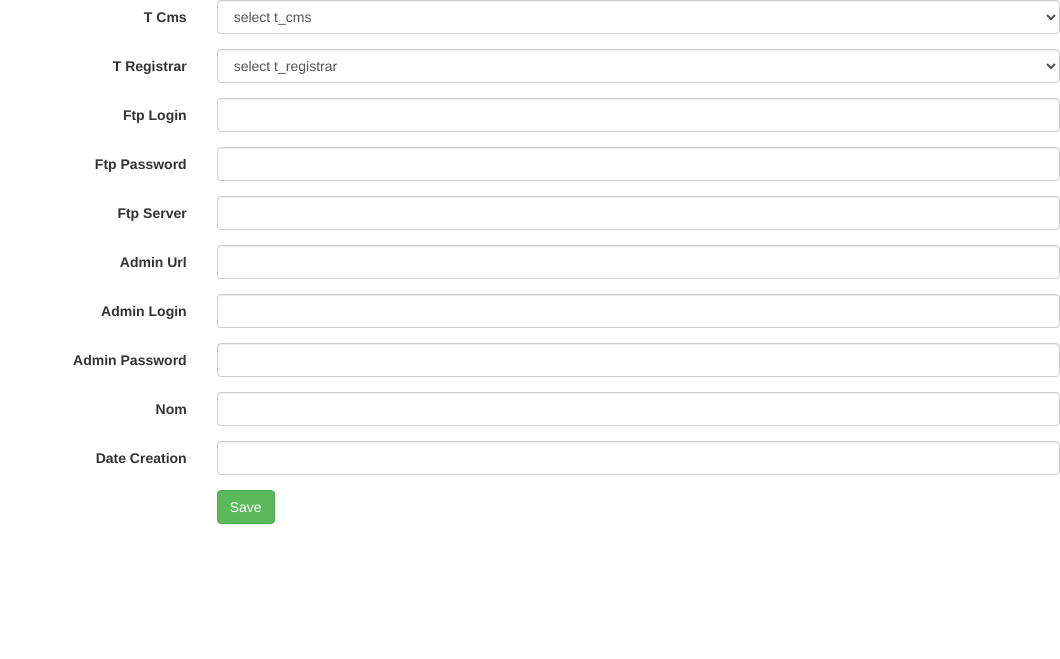
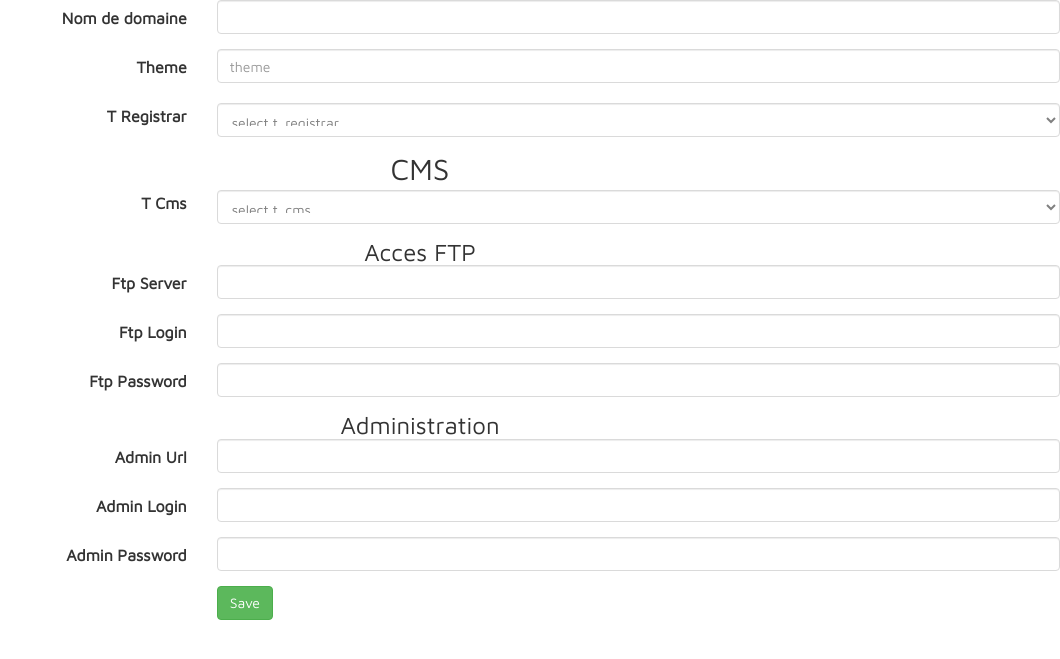
Before and after one commit to volatianaHelisoa/ndd, a CodeIgniter app: page /ndd_tools/domaine/add in a window 1280 px wide. Shown: the top 659 px of the page, without its empty margins (220-1280 px from the left). Run offline with CodeIgniter, Linux system fonts and the light colour scheme; tables that the repository leaves empty hold one stand-in row (values such as "Sample post"); some libraries are stand-ins or nearby versions.

Commit message:
domaine add

```diff
--- a/application/controllers/Domaine.php
+++ b/application/controllers/Domaine.php
@@ -19,8 +19,16 @@ class Domaine extends CI_Controller{
         $data['t_domaine'] = $this->Domaine_model->get_all_t_domaine();
 
         $data['_view'] = 'domaine/index';
+
+
+        // $this->load->view('template/header');
+        // $this->load->view('domaine/index',$data);
+        // $this->load->view('template/footer');
         $this->load->view('layouts/main',$data);
+
     }
+
+
 
     /*
      * Adding a new t_domaine
@@ -119,4 +127,16 @@ class Domaine extends CI_Controller{
             show_error('The t_domaine you are trying to delete does not exist.');
     }
 
+
+    function get_autocomplete_theme(){
+        var_dump($_GET['term']);
+        if (isset($_GET['term'])) {
+            $this->load->model('Theme_model');
+            $result = $this->Theme_model->suggested_theme($_GET['term']);
+
+            echo json_encode($result);
+
+        }
+    }
+
 }
--- a/application/views/domaine/add.php
+++ b/application/views/domaine/add.php
@@ -1,19 +1,19 @@
 <?php echo form_open('domaine/add',array("class"=>"form-horizontal")); ?>
 
+
+
+<div class="first-add">
+
 	<div class="form-group">
-		<label for="id_cms" class="col-md-4 control-label">T Cms</label>
+		<label for="nom" class="col-md-4 control-label">Nom de domaine</label>
 		<div class="col-md-8">
-			<select name="id_cms" class="form-control">
-				<option value="">select t_cms</option>
-				<?php
-				foreach($all_t_cms as $t_cms)
-				{
-					$selected = ($t_cms['id'] == $this->input->post('id_cms')) ? ' selected="selected"' : "";
-
-					echo '<option value="'.$t_cms['id'].'" '.$selected.'>'.$t_cms['id'].'</option>';
-				}
-				?>
-			</select>
+			<input type="text" name="nom" value="<?php echo $this->input->post('nom'); ?>" class="form-control" id="nom" />
+		</div>
+	</div>
+	<div class="form-group">
+		<label for="id_theme" class="col-md-4 control-label">Theme</label>
+		<div class="col-md-8">
+			<input type="text" class="form-control" id="theme" placeholder="theme" >
 		</div>
 	</div>
 	<div class="form-group">
@@ -26,10 +26,42 @@
 				{
 					$selected = ($t_registrar['id'] == $this->input->post('id_registrar')) ? ' selected="selected"' : "";
 
-					echo '<option value="'.$t_registrar['id'].'" '.$selected.'>'.$t_registrar['id'].'</option>';
+					echo '<option value="'.$t_registrar['id'].'" '.$selected.'>'.$t_registrar['name'].'</option>';
 				}
 				?>
 			</select>
+		</div>
+	</div>
+
+
+</div>
+
+<div class="second-add">
+
+<h2 class="text-center">CMS</h2>
+
+<div class="form-group">
+	<label for="id_cms" class="col-md-4 control-label">T Cms</label>
+	<div class="col-md-8">
+		<select name="id_cms" class="form-control">
+			<option value="">select t_cms</option>
+			<?php
+			foreach($all_t_cms as $t_cms)
+			{
+				$selected = ($t_cms['id'] == $this->input->post('id_cms')) ? ' selected="selected"' : "";
+
+				echo '<option value="'.$t_cms['id'].'" '.$selected.'>'.$t_cms['type'].'</option>';
+			}
+			?>
+		</select>
+	</div>
+</div>
+
+<h3 class="text-center" >Acces FTP </h3>
+<div class="form-group">
+	<label for="ftp_server" class="col-md-4 control-label">Ftp Server</label>
+	<div class="col-md-8">
+		<input type="text" name="ftp_server" value="<?php echo $this->input->post('ftp_server'); ?>" class="form-control" id="ftp_server" />
 	</div>
 </div>
 <div class="form-group">
@@ -44,12 +76,9 @@
 		<input type="text" name="ftp_password" value="<?php echo $this->input->post('ftp_password'); ?>" class="form-control" id="ftp_password" />
 	</div>
 </div>
-	<div class="form-group">
-		<label for="ftp_server" class="col-md-4 control-label">Ftp Server</label>
-		<div class="col-md-8">
-			<input type="text" name="ftp_server" value="<?php echo $this->input->post('ftp_server'); ?>" class="form-control" id="ftp_server" />
-		</div>
-	</div>
+
+<h3 class="text-center">Administration </h3>
+
 <div class="form-group">
 	<label for="admin_url" class="col-md-4 control-label">Admin Url</label>
 	<div class="col-md-8">
@@ -68,18 +97,12 @@
 		<input type="text" name="admin_password" value="<?php echo $this->input->post('admin_password'); ?>" class="form-control" id="admin_password" />
 	</div>
 </div>
-	<div class="form-group">
-		<label for="nom" class="col-md-4 control-label">Nom</label>
-		<div class="col-md-8">
-			<input type="text" name="nom" value="<?php echo $this->input->post('nom'); ?>" class="form-control" id="nom" />
+
+
+
 </div>
-	</div>
-	<div class="form-group">
-		<label for="date_creation" class="col-md-4 control-label">Date Creation</label>
-		<div class="col-md-8">
-			<input type="text" name="date_creation" value="<?php echo $this->input->post('date_creation'); ?>" class="form-control" id="date_creation" />
-		</div>
-	</div>
+
+
 
 	<div class="form-group">
 		<div class="col-sm-offset-4 col-sm-8">
@@ -88,3 +111,72 @@
 	</div>
 
 <?php echo form_close(); ?>
+
+
+    <script type="text/javascript">
+        $(document).ready(function(){
+
+		// auto complete
+		$( "#theme" ).autocomplete({
+				source: function(request, response) {
+					//console.info(request, 'request');
+					//console.info(response, 'response');
+
+					$.ajax({
+						//q: request.term,
+						url: "<?=site_url('domaine/get_autocomplete_theme')?>",
+						data: { term: $("#theme").val()},
+						dataType: "json",
+						type: "GET",
+						success: function(data) {
+							console.info(data);
+							//response(data);
+							response($.map(data, function (val, item) {
+								return {
+									value: val.label,
+									text: val.value
+								}
+							}))
+						}
+					});
+				},
+				select: function (event, ui) {
+                    $("#theme").val(ui.item.text);
+                    console.log($("#theme").val(ui.item.text));
+                },
+				minLength: 2
+		});
+
+
+            // $("#theme").autocomplete({
+
+			// source: function (request, response) {
+
+
+
+			// $.ajax({
+			// type: 'GET',
+			// url: '/user/get_autocomplete_theme',
+			// contentType: "application/json; charset=utf-8",
+			// dataType: "json",
+
+			// data: {
+			// 	term: request.term
+			// },
+			// success: function (data) {
+			// 	console.log(data);
+
+			// },
+			// 	error: function (error) {
+			// 		console.log(error);
+			// 	}
+			// })
+			// },
+			// select: function (event, ui) {
+			// 	$("#tag").val(ui.item.text);
+			// 	console.log($("#tag").val(ui.item.text));
+			// },
+			// minLength: 1
+			// });
+        });
+    </script>
--- a/application/views/layouts/main.php
+++ b/application/views/layouts/main.php
@@ -6,12 +6,29 @@
 		<meta charset="utf-8">
 		<meta name="viewport" content="width=device-width, initial-scale=1">
 
-	    <!-- CSS styles -->
-	    <link rel="stylesheet" href="https://maxcdn.bootstrapcdn.com/bootstrap/3.3.7/css/bootstrap.min.css" />
+		<!-- CSS styles -->
+		<link rel="stylesheet" href="https://maxcdn.bootstrapcdn.com/bootstrap/3.3.7/css/bootstrap.min.css" />
+		<link rel="stylesheet" href="https://cdnjs.cloudflare.com/ajax/libs/jquery-autocomplete/1.0.7/jquery.auto-complete.min.css">
+		<link rel="stylesheet" href="<?php echo base_url(); ?>assets/css/style.css">
+
+
+		 <script src="https://cdnjs.cloudflare.com/ajax/libs/jquery/3.1.0/jquery.js" type="text/javascript"></script>
+
+		<script type="text/javascript"
+		src="<?php echo base_url(); ?>assets/JS/jquery-ui-1.12.1.js"></script>
+
+
+		<link rel="stylesheet" href="<?php echo base_url(); ?>assets/css/jquery-ui.css" />
+		<script type="text/javascript">
+			var base_url = '<?php echo base_url(); ?>';
+		</script>
+
 
 	    <!-- JS Libs -->
-	    <script src="https://cdnjs.cloudflare.com/ajax/libs/jquery/3.1.0/jquery.js" type="text/javascript"></script>
     	<script src="https://maxcdn.bootstrapcdn.com/bootstrap/3.3.7/js/bootstrap.min.js" type="text/javascript"></script>
+
+
+
 	</head>
 
 	<body>
```
Also changed, not shown: application/models/Theme_model.php (+32 -0 lines), application/views/template/header.php (+13 -5 lines). Lines whose indentation alone changed are shown as unchanged.
